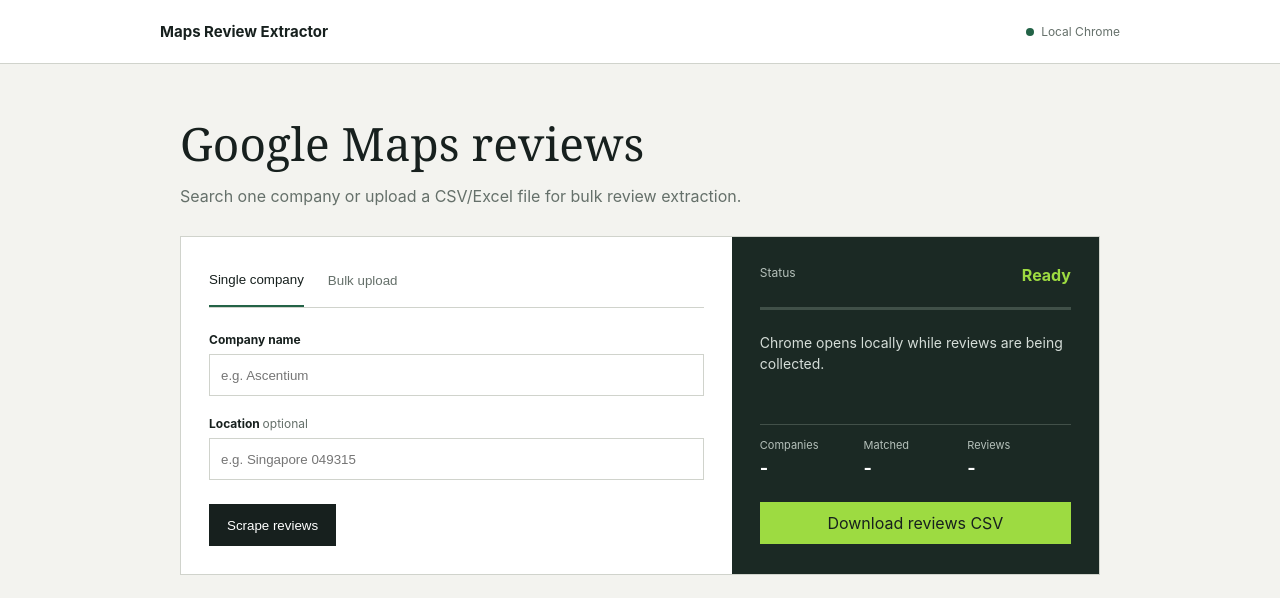
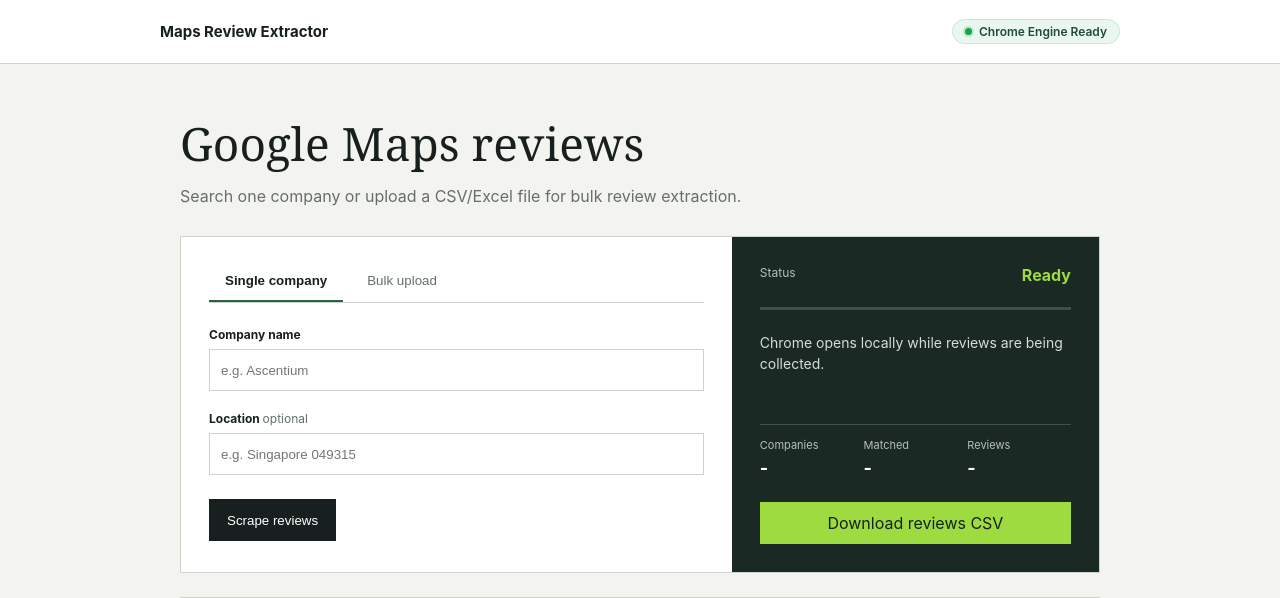
Before and after one commit to Omchauhan11111/Google-Maps-Reviews-Scraper-, a Flask app: page / in a window 1280 px wide. Shown: the top 598 px of the page. Run offline with Flask 3, Linux system fonts and the light colour scheme.

Commit message:
Fix tab button hover styling and clean topbar status indicator

```diff
--- a/src/maps_review_extractor/static/app.css
+++ b/src/maps_review_extractor/static/app.css
@@ -1,10 +1,19 @@
 :root { --ink:#17201e; --paper:#f3f3ef; --white:#fff; --green:#236347; --lime:#9ddb41; --line:#d0d3cc; --muted:#65706a; --danger:#a33a30; }
 * { box-sizing:border-box; } body { margin:0; background:var(--paper); color:var(--ink); font-family:Inter,"Segoe UI",Arial,sans-serif; }
-.topbar { height:64px; padding:0 max(20px,calc((100vw - 960px)/2)); display:flex; align-items:center; justify-content:space-between; border-bottom:1px solid var(--line); background:var(--white); } .brand { font-size:15px; font-weight:750; } .engine { display:flex; align-items:center; gap:7px; font-size:12px; color:var(--muted); } .engine i { width:8px; height:8px; border-radius:50%; background:var(--danger); } .engine.ready i { background:var(--green); }
+.topbar { height:64px; padding:0 max(20px,calc((100vw - 960px)/2)); display:flex; align-items:center; justify-content:space-between; border-bottom:1px solid var(--line); background:var(--white); } .brand { font-size:15px; font-weight:750; }
+.engine { display:inline-flex; align-items:center; gap:7px; font-size:12px; font-weight:600; color:#1e4c38; background:#eaf7ee; border:1px solid #c2ebd0; padding:4px 12px; border-radius:99px; }
+.engine .dot { width:7px; height:7px; border-radius:50%; background:#16a34a; box-shadow:0 0 0 2px rgba(22,163,74,0.2); }
 main { max-width:960px; padding:48px 20px 64px; margin:auto; } h1 { font-family:Georgia,serif; font-size:46px; font-weight:500; margin:0; } .intro { color:var(--muted); margin:12px 0 30px; font-size:16px; }
-.app-shell { display:grid; grid-template-columns:1.2fr .8fr; background:var(--white); border:1px solid var(--line); } form { padding:28px; } .tabs { display:flex; border-bottom:1px solid var(--line); margin-bottom:24px; } .tab { appearance:none; background:none; border:0; padding:0 0 12px; margin-right:24px; color:var(--muted); cursor:pointer; font:600 14px inherit; } .tab.active { color:var(--ink); border-bottom:2px solid var(--green); }
+.app-shell { display:grid; grid-template-columns:1.2fr .8fr; background:var(--white); border:1px solid var(--line); } form { padding:28px; }
+.tabs { display:flex; border-bottom:1px solid var(--line); margin-bottom:24px; gap:8px; }
+.tab, button.tab { appearance:none; background:transparent !important; border:none !important; border-bottom:2px solid transparent !important; padding:8px 16px 12px !important; margin:0 !important; color:var(--muted) !important; cursor:pointer !important; font:600 14px inherit !important; min-height:auto !important; display:inline-block !important; border-radius:4px 4px 0 0; transition:all 0.15s ease; }
+.tab:hover, button.tab:hover { color:var(--ink) !important; background:#f4f5f1 !important; }
+.tab.active, button.tab.active { color:var(--ink) !important; border-bottom:2px solid var(--green) !important; font-weight:700 !important; background:transparent !important; }
 .mode-panel { min-height:142px; } label { display:block; font-size:12px; font-weight:700; margin-bottom:20px; } label span { color:var(--muted); font-weight:400; } input { display:block; width:100%; height:42px; margin-top:7px; border:1px solid var(--line); padding:0 11px; font:14px inherit; } input:focus { outline:2px solid #d9f0ba; border-color:var(--green); } .dropzone { min-height:142px; border:1px dashed #96a097; background:#fafbf8; display:flex; flex-direction:column; align-items:center; justify-content:center; gap:8px; cursor:pointer; text-align:center; padding:16px; } .dropzone input { position:absolute; opacity:0; pointer-events:none; } .dropzone.dragging,.dropzone:hover { border-color:var(--green); background:#f1f8e7; } .dropzone strong { font-size:15px; } .dropzone small { color:var(--muted); font-weight:400; } code { font-family:Consolas,monospace; }
-.actions { display:flex; gap:10px; margin-top:24px; } button,.download { min-height:42px; border:1px solid var(--ink); background:var(--ink); color:#fff; padding:0 17px; text-decoration:none; cursor:pointer; font:700 14px inherit; display:inline-flex; align-items:center; justify-content:center; } button:hover,.download:hover { background:var(--green); border-color:var(--green); } button.secondary { color:var(--ink); background:transparent; } button:disabled { opacity:.55; cursor:wait; } .notice { color:var(--danger); font-size:13px; }
+.actions { display:flex; gap:10px; margin-top:24px; }
+button#start, .download { min-height:42px; border:1px solid var(--ink); background:var(--ink); color:#fff; padding:0 17px; text-decoration:none; cursor:pointer; font:700 14px inherit; display:inline-flex; align-items:center; justify-content:center; }
+button#start:hover { background:var(--green); border-color:var(--green); }
+button:disabled { opacity:.55; cursor:wait; } .notice { color:var(--danger); font-size:13px; }
 .status-panel { background:#1b2924; color:#fff; padding:28px; } .status-line { display:flex; justify-content:space-between; } .status-line span { color:#b5c0ba; font-size:12px; } .status-line strong { color:var(--lime); text-transform:capitalize; } .progress { height:3px; background:#405048; margin:22px 0; } .progress span { display:block; width:0; height:100%; background:var(--lime); } .progress span.working { width:68%; animation:pulse 1.5s ease-in-out infinite; } @keyframes pulse { 50% { opacity:.4; } } #message { min-height:68px; color:#d5ddd8; line-height:1.5; font-size:14px; }
 .counts { display:grid; grid-template-columns:repeat(3,1fr); border-top:1px solid #425049; margin:24px 0; } .counts div { padding-top:13px; } .counts span,.counts strong { display:block; } .counts span { color:#b5c0ba; font-size:11px; } .counts strong { margin-top:5px; font-size:18px; } .download { width:100%; background:var(--lime); color:var(--ink); border-color:var(--lime); } .csv-fields { margin-top:24px; padding:18px 0; border-top:1px solid var(--line); border-bottom:1px solid var(--line); display:flex; flex-wrap:wrap; gap:8px 16px; font-size:13px; } .csv-fields strong { width:100%; } .csv-fields span { color:var(--muted); }
 .incomplete { color:#ffd58b; font-size:12px; line-height:1.45; margin:0 0 16px; }
--- a/src/maps_review_extractor/templates/index.html
+++ b/src/maps_review_extractor/templates/index.html
@@ -9,7 +9,7 @@
 <body>
   <header class="topbar">
     <div class="brand">Maps Review Extractor</div>
-    <span class="engine ready"><i></i>Local Chrome</span>
+    <div class="engine ready"><span class="dot"></span> Chrome Engine Ready</div>
   </header>
   <main>
     <h1>Google Maps reviews</h1>
```
